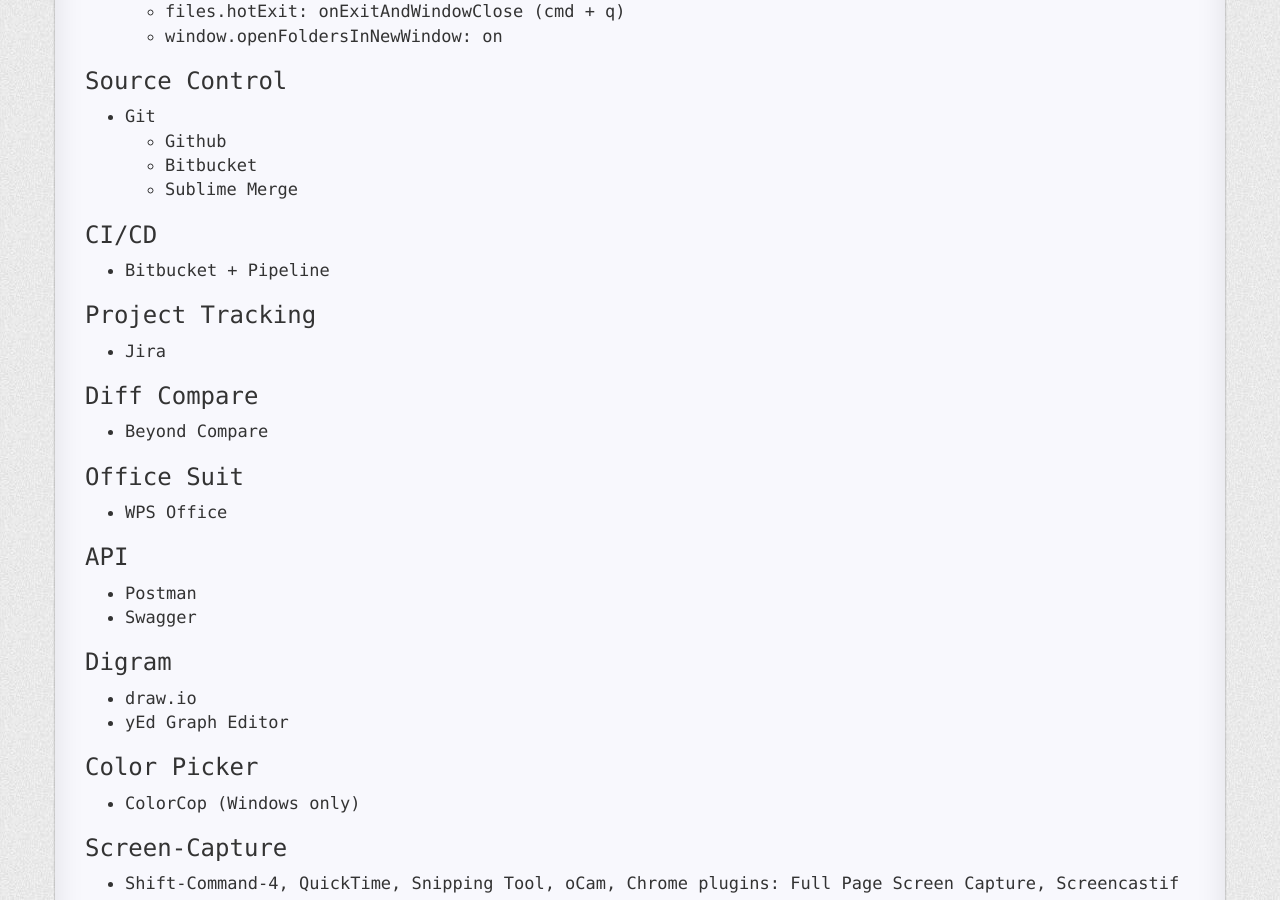
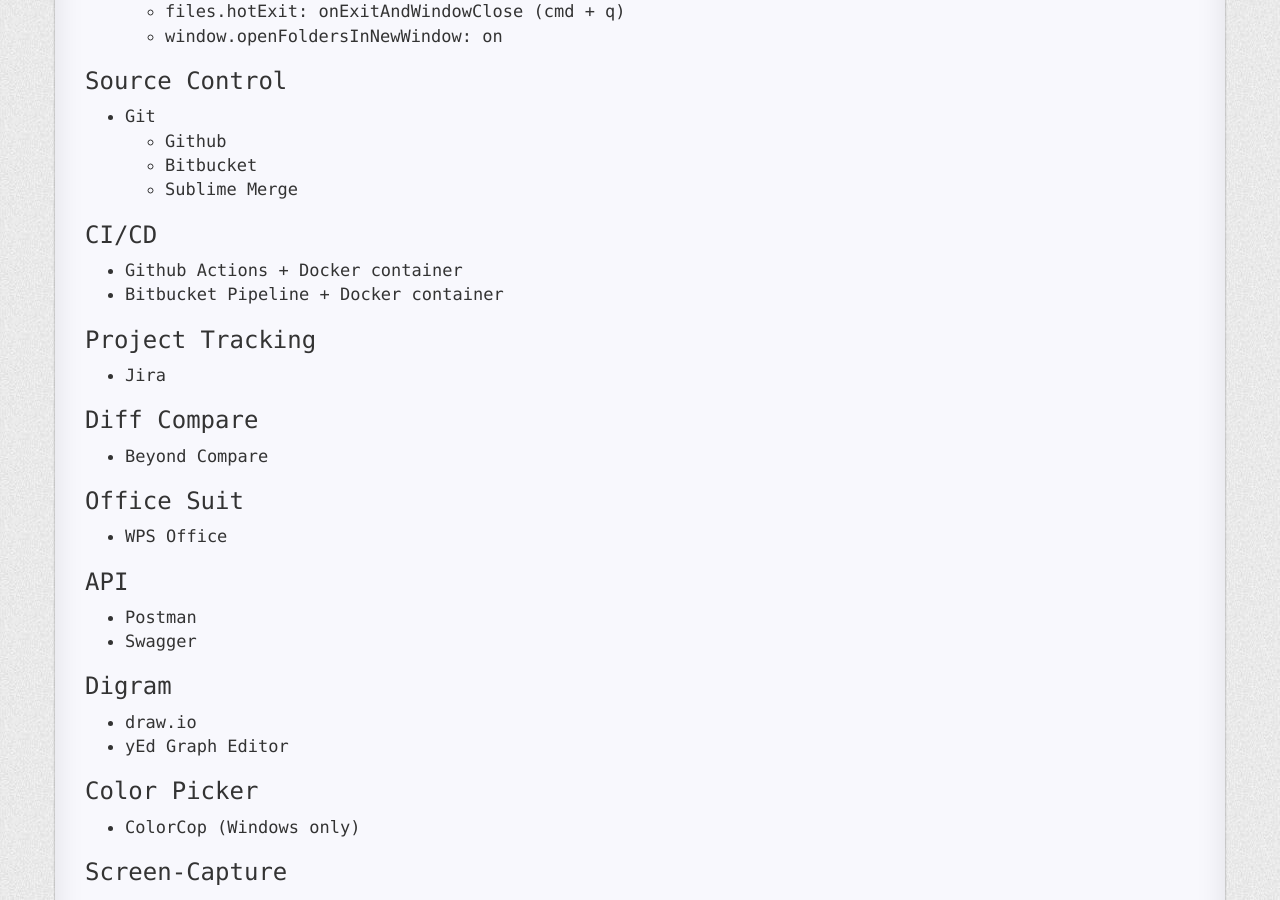
Before and after one commit to zhouhu/apexdevforce, a Jekyll site: the page built from pages/5tools.md, in a window 1280 px wide and 900 px high, scrolled down 700 px. Built offline with Jekyll 4.4.1, drawn with Linux system fonts in a browser that asks for light colours; nearby versions of some CDN libraries; comment, search, counter and statistics services are not loaded; a style sheet for code colours, icons or effects is not loaded.

Commit message:
Update 5tools.md

```diff
--- a/pages/5tools.md
+++ b/pages/5tools.md
@@ -43,7 +43,8 @@ icon: octicon-tools
 
 ### CI/CD
 
-- Bitbucket + Pipeline
+- Github Actions + Docker container
+- Bitbucket Pipeline + Docker container
 
 ### Project Tracking
 
```
